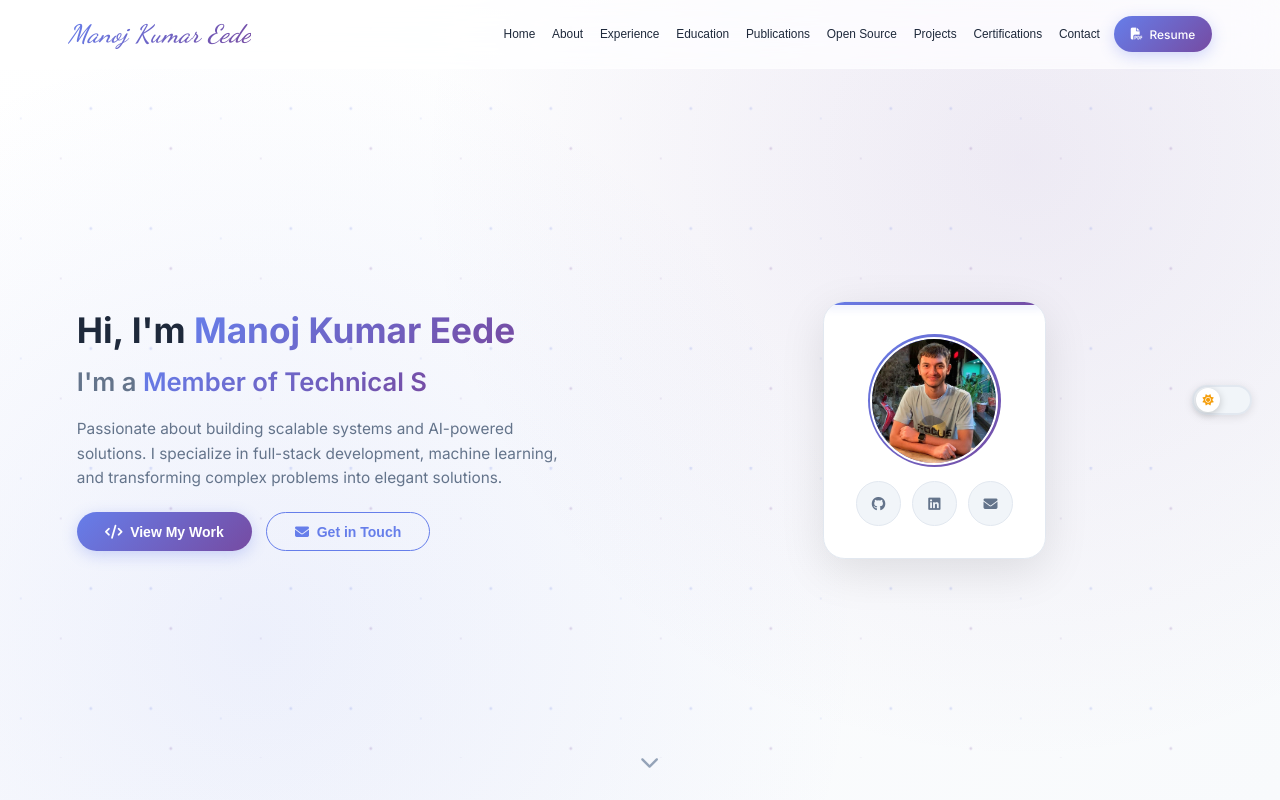
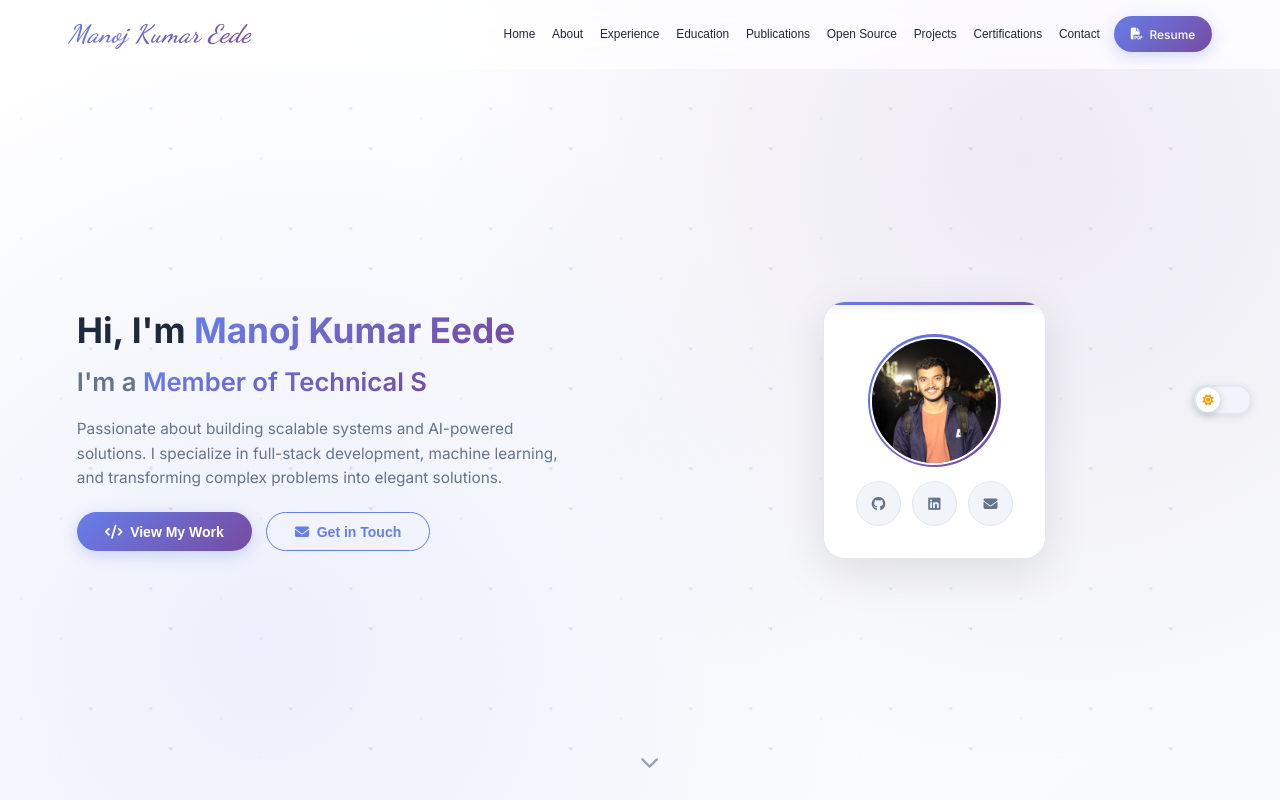
Before and after one commit to Manoj4689/personal-portfolio, a React (Create React App) app: page / in a window 1280 px wide. Shown: the top 800 px of the page. Built offline with nearby package versions, Linux system fonts and the light colour scheme; no server answers.

Commit message:
Modified profile pic

```diff
--- a/public/index.html
+++ b/public/index.html
@@ -2,11 +2,11 @@
 <html lang="en">
   <head>
     <meta charset="utf-8" />
-    <link rel="icon" href="%PUBLIC_URL%/about/profile.jpg" />
+    <link rel="icon" href="%PUBLIC_URL%/about/profile.png" />
     <meta name="viewport" content="width=device-width, initial-scale=1" />
     <meta name="theme-color" content="#000000" />
     <meta name="description" content="Personal Portfolio - Software Developer" />
-    <link rel="apple-touch-icon" href="%PUBLIC_URL%/about/profile.jpg" />
+    <link rel="apple-touch-icon" href="%PUBLIC_URL%/about/profile.png" />
     <link rel="manifest" href="%PUBLIC_URL%/manifest.json" />
 
     <!-- Font Awesome CDN -->
--- a/src/components/Hero.js
+++ b/src/components/Hero.js
@@ -140,7 +140,7 @@ const Hero = () => {
             <div className="profile-card">
               <div className="profile-image">
                 <img
-                  src="/personal-portfolio/about/profile.jpg"
+                  src="/personal-portfolio/about/profile.png"
                   alt="Manoj Kumar Eede"
                   className="profile-photo"
                 />
```
Also changed, not shown: public/about/profile.png (added), public/manifest.json.
